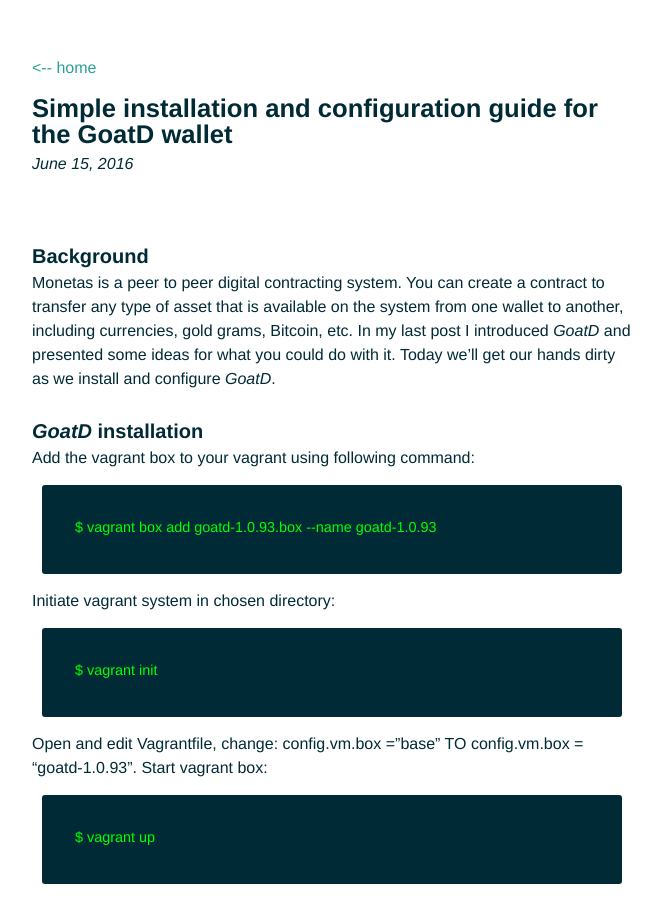
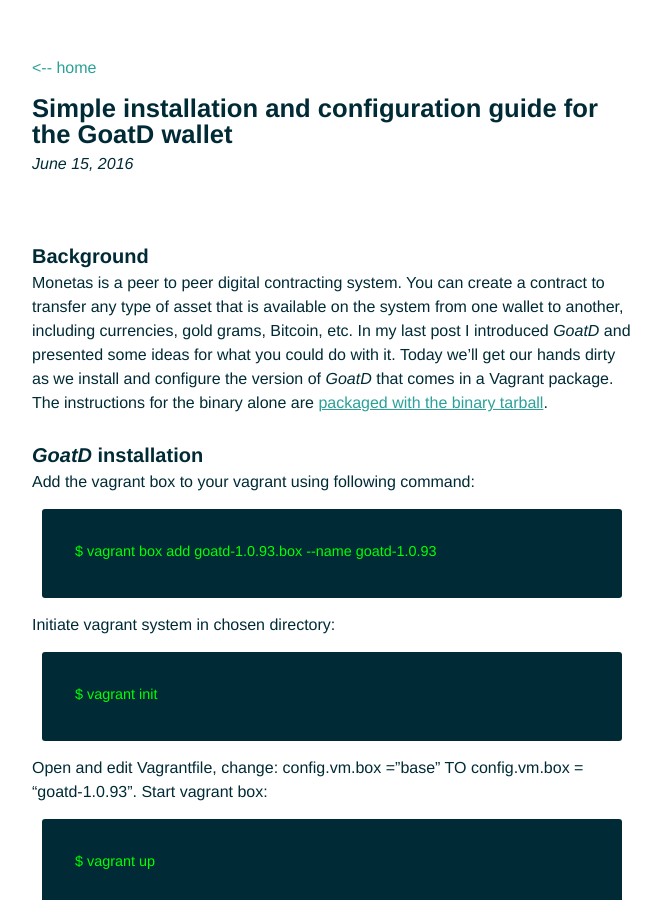
Before and after one commit to rusticbison/website, a Jekyll site: the page built from _posts/2016-06-15-monetas-goatd-installation.md, in a window 1280 px wide and 900 px high. Shown: the whole window, without its empty margins (308-969 px from the left). Built offline with Jekyll 4.4.1, drawn with Linux system fonts in a browser that asks for light colours.

Commit message:
updated post

```diff
--- a/_posts/2016-06-15-monetas-goatd-installation.md
+++ b/_posts/2016-06-15-monetas-goatd-installation.md
@@ -5,7 +5,7 @@
 
 # Background
 
-Monetas is a peer to peer digital contracting system. You can create a contract to transfer any type of asset that is available on the system from one wallet to another, including currencies, gold grams, Bitcoin, etc. In my last post I introduced *GoatD* and presented some ideas for what you could do with it. Today we'll get our hands dirty as we install and configure *GoatD*.
+Monetas is a peer to peer digital contracting system. You can create a contract to transfer any type of asset that is available on the system from one wallet to another, including currencies, gold grams, Bitcoin, etc. In my last post I introduced *GoatD* and presented some ideas for what you could do with it. Today we'll get our hands dirty as we install and configure the version of *GoatD* that comes in a Vagrant package. The instructions for the binary alone are [packaged with the binary tarball](https://goatd.monetas.net/).
 
 # *GoatD* installation
 
```
